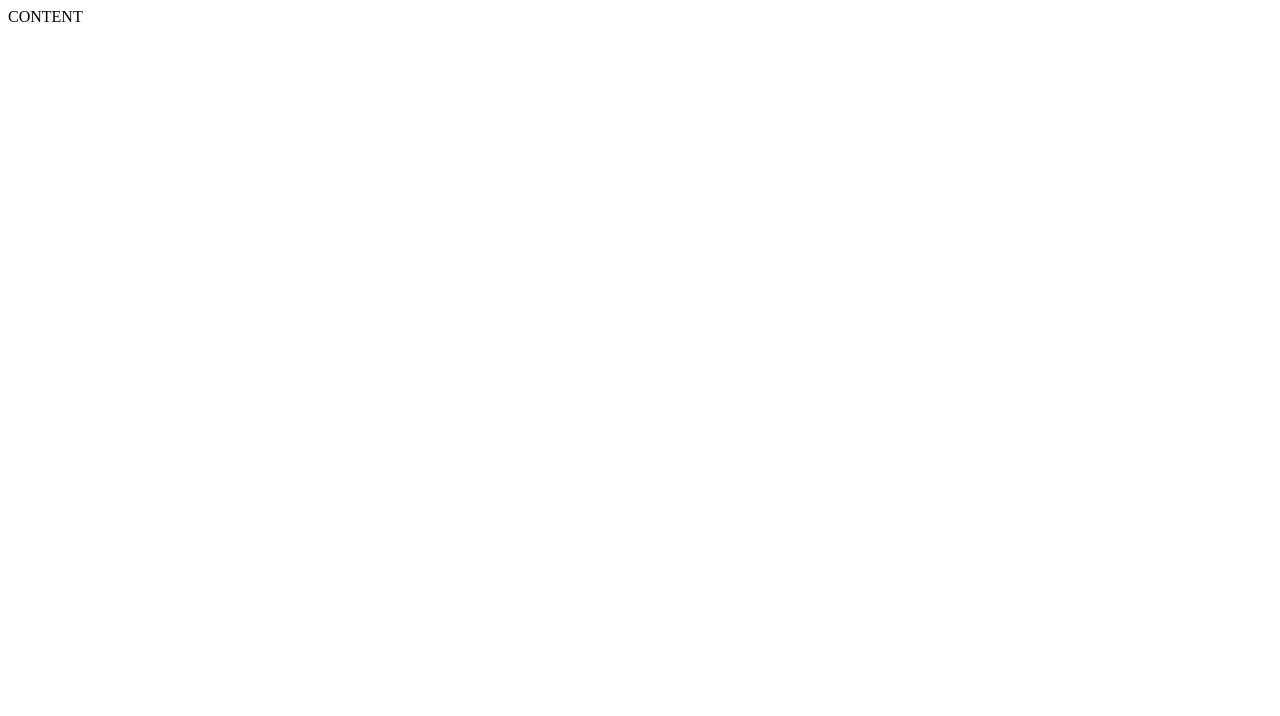
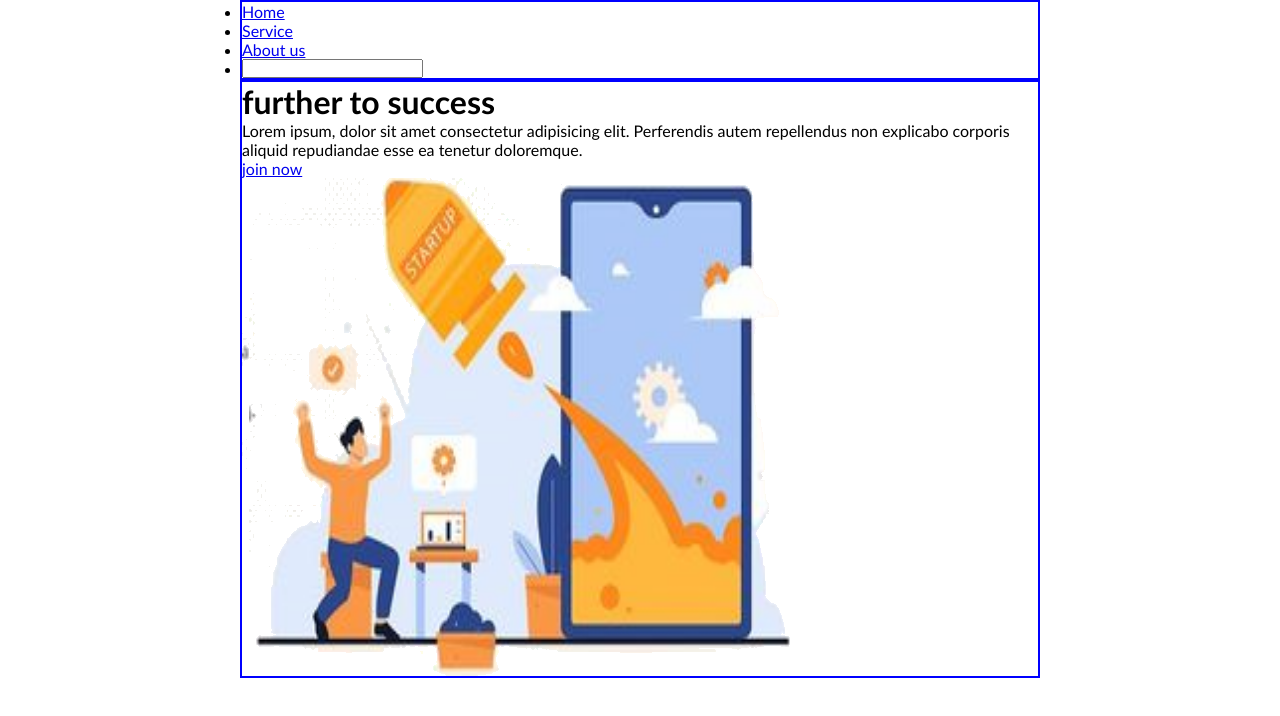
Before and after one commit to Kristle22/SUCCESS-project, a website: page index.html in a window 1280 px wide. Drawn offline with Linux system fonts and the light colour scheme.

Commit message:
Fixed width containers #2

```diff
--- /dev/null
+++ b/css/style.css
@@ -0,0 +1,16 @@
+body,
+body * {
+    margin: 0;
+    padding: 0;
+    vertical-align: top;
+    box-sizing: border-box;
+}
+
+body {
+    font-family: 'Gill Sans', 'Gill Sans MT', Calibri, 'Trebuchet MS', sans-serif;
+}
+header, main {
+    width: 800px;
+    margin: auto;
+    border: 2px solid blue;
+}
--- a/index.html
+++ b/index.html
@@ -5,8 +5,27 @@
     <meta http-equiv="X-UA-Compatible" content="IE=edge">
     <meta name="viewport" content="width=device-width, initial-scale=1.0">
     <title>SUCCESS</title>
+    <!-- css -->
+    <link rel="stylesheet" href="./css/style.css">
 </head>
 <body>
-    CONTENT
+    <header>
+        <nav>
+            <ul>
+                <li><a href="#">Home</a></li>
+                <li><a href="#">Service</a></li>
+                <li><a href="#">About us</a></li>
+                <li><input type="search" name="" id=""></li>
+            </ul>
+        </nav>
+    </header>
+    <main>
+        <div>
+            <h1>further to success</h1>
+            <p>Lorem ipsum, dolor sit amet consectetur adipisicing elit. Perferendis autem repellendus non explicabo corporis aliquid repudiandae esse ea tenetur doloremque.</p>
+            <a href="#">join now</a>
+        </div>
+        <img src="./img/success.png" alt="success image">
+    </main>
 </body>
 </html>
```
Also changed, not shown: README.md, img/success-project.png (renamed from success-project.png), img/success.png (added), success.png (deleted).
